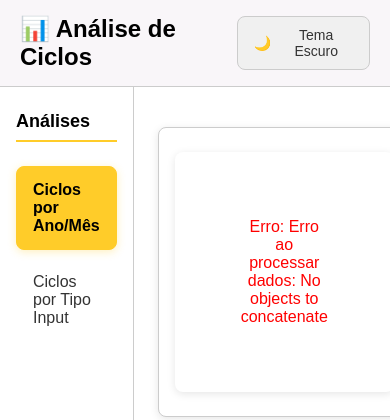
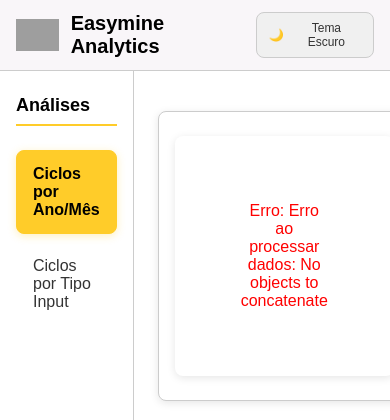
Before and after one commit to geraldoaax/analise-dados, a Flask app: page / in a window 390 px wide; the page is wider, and only the part inside the window is pictured. Shown: the top 420 px of that part. Run offline with Flask 3, Linux system fonts and the light colour scheme; some libraries are stand-ins or nearby versions; grey boxes are pictures that could not be loaded.

Commit message:
feat: logo_easymine

```diff
--- a/app.py
+++ b/app.py
@@ -5,7 +5,7 @@ import time
 from datetime import datetime
 
 import pandas as pd
-from flask import Flask, jsonify, render_template
+from flask import Flask, jsonify, render_template, send_from_directory
 
 # Configurar logging
 logging.basicConfig(level=logging.INFO, format='%(asctime)s - %(levelname)s - %(message)s')
@@ -197,6 +197,11 @@ def get_processed_cycles_by_tipo_input():
 def index():
     return render_template('index.html')
 
+@app.route('/images/<filename>')
+def serve_image(filename):
+    """Servir imagens da pasta images"""
+    return send_from_directory('images', filename)
+
 @app.route('/api/cycles_by_year_month')
 def cycles_by_year_month():
     logger.info("🚀 API cycles_by_year_month chamada")
--- a/templates/index.html
+++ b/templates/index.html
@@ -3,7 +3,7 @@
   <head>
     <meta charset="UTF-8" />
     <meta name="viewport" content="width=device-width, initial-scale=1.0" />
-    <title>Análise de Ciclos</title>
+    <title>Easymine Analytics</title>
     <script src="https://cdn.plot.ly/plotly-3.1.0.min.js"></script>
     <style>
       :root {
@@ -75,6 +75,22 @@
         border-bottom: 1px solid var(--border-color);
         box-shadow: 0 0.3px 0.9px rgba(0, 0, 0, 0.12),
           0 1.6px 3.6px rgba(0, 0, 0, 0.12);
+      }
+
+      .header-left {
+        display: flex;
+        align-items: center;
+        gap: 16px;
+      }
+
+      .header-logo {
+        height: 40px;
+        width: auto;
+        transition: transform 0.3s ease;
+      }
+
+      .header-logo:hover {
+        transform: scale(1.05);
       }
 
       .header h1 {
@@ -205,11 +221,42 @@
       [data-theme="dark"] #chart {
         box-shadow: 0 2px 8px rgba(0, 0, 0, 0.3);
       }
+
+      /* Responsividade */
+      @media (max-width: 768px) {
+        .header {
+          padding: 12px 16px;
+        }
+
+        .header-left {
+          gap: 12px;
+        }
+
+        .header-logo {
+          height: 32px;
+        }
+
+        .header h1 {
+          font-size: 20px;
+        }
+
+        .theme-toggle {
+          padding: 8px 12px;
+          font-size: 12px;
+        }
+      }
     </style>
   </head>
   <body>
     <div class="header">
-      <h1>📊 Análise de Ciclos</h1>
+      <div class="header-left">
+        <img
+          src="/images/logo-easymine-com-fundo (1).png"
+          alt="Easymine Logo"
+          class="header-logo"
+        />
+        <h1>Easymine Analytics</h1>
+      </div>
       <button class="theme-toggle" onclick="toggleTheme()" id="themeToggle">
         <span id="themeIcon">🌙</span>
         <span id="themeText">Tema Escuro</span>
@@ -649,13 +696,16 @@
               console.log("📊 [FRONTEND] Tipos Input:", tipos);
 
               // Calcular totais por período
-              const totaisPorPeriodo = periodos.map(periodo => {
+              const totaisPorPeriodo = periodos.map((periodo) => {
                 return data
-                  .filter(item => item.AnoMes === periodo)
+                  .filter((item) => item.AnoMes === periodo)
                   .reduce((total, item) => total + item.count, 0);
               });
 
-              console.log("📊 [FRONTEND] Totais por período:", totaisPorPeriodo);
+              console.log(
+                "📊 [FRONTEND] Totais por período:",
+                totaisPorPeriodo
+              );
 
               // Criar cores para cada tipo usando padrão Easymine
               const cores = {
@@ -689,7 +739,9 @@
                       width: 1,
                     },
                   },
-                  text: valores.map((v) => v > 0 ? v.toLocaleString("pt-BR") : ""),
+                  text: valores.map((v) =>
+                    v > 0 ? v.toLocaleString("pt-BR") : ""
+                  ),
                   textposition: "inside",
                   textfont: {
                     size: 9,
@@ -712,16 +764,16 @@
                 y: totaisPorPeriodo,
                 type: "scatter",
                 mode: "text",
-                text: totaisPorPeriodo.map(v => v.toLocaleString("pt-BR")),
+                text: totaisPorPeriodo.map((v) => v.toLocaleString("pt-BR")),
                 textposition: "top center",
                 textfont: {
                   size: 11,
                   color: themeColors.text,
                   family: "Arial, sans-serif",
-                  weight: "bold"
+                  weight: "bold",
                 },
                 showlegend: false,
-                hovertemplate: "<b>%{x}</b><br>Total: %{y:,.0f}<extra></extra>"
+                hovertemplate: "<b>%{x}</b><br>Total: %{y:,.0f}<extra></extra>",
               });
 
               const layout = {
```
